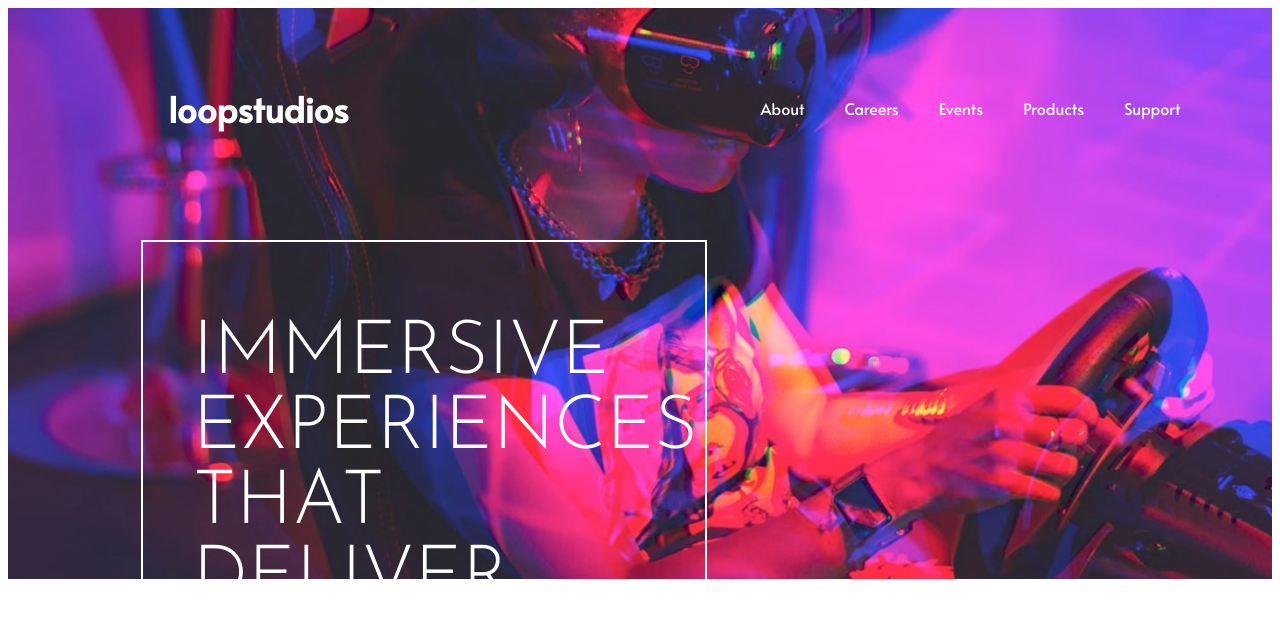
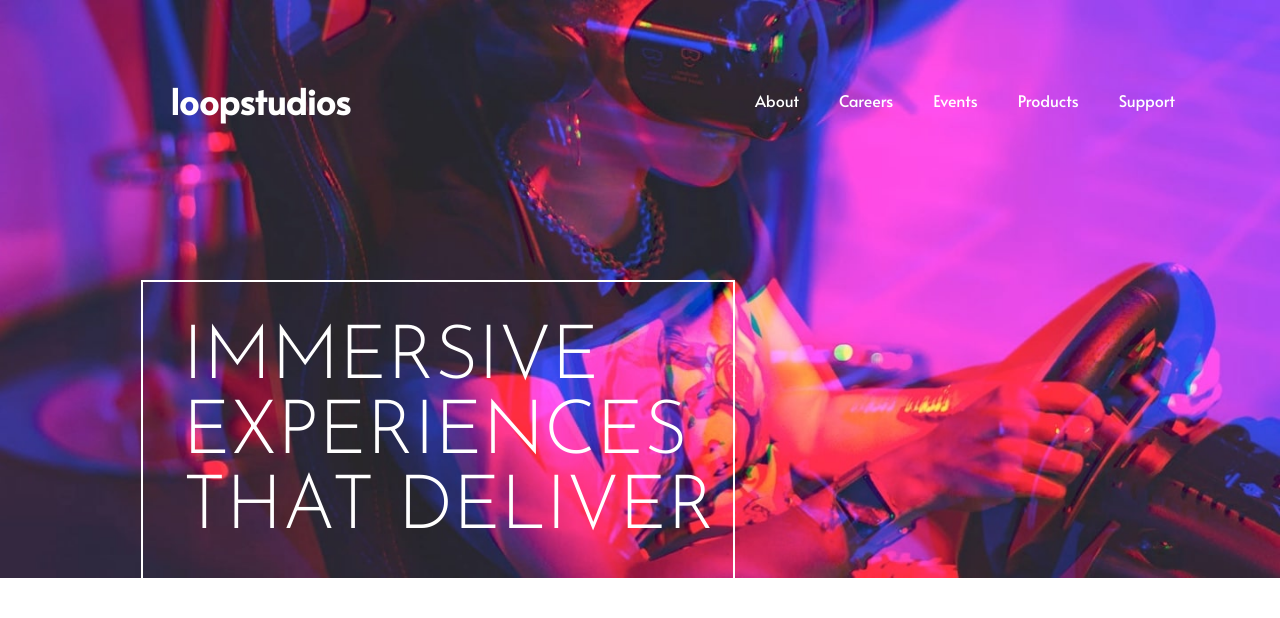
Before and after one commit to Jeyaprabakar01/TWC-Challenge-Jeyaprabakar, a React (Create React App) app: page / in a window 1280 px wide. Shown: the top 618 px of the page. Built offline with nearby package versions, Linux system fonts and the light colour scheme.

Commit message:
app.css, navbar.css, hero.css updated

```diff
--- a/src/App.css
+++ b/src/App.css
@@ -1,2 +1,3 @@
-.App {
+* {
+  margin: 0;
 }
--- a/src/components/hero/hero.css
+++ b/src/components/hero/hero.css
@@ -5,20 +5,20 @@
 
 .intro-img img {
   width: 100%;
-  height: 100%;
   position: relative;
   object-fit: cover;
 }
 
 .content {
-  height: 50%;
-  width: 40%;
-  padding-left: 50px;
+  height: 35%;
+  width: 43%;
   position: absolute;
-  top: 30%;
+  top: 35%;
   left: 11%;
   font-size: 75px;
   border: 2px solid white;
+  padding-left: 40px;
+  padding-top: 40px;
 }
 
 .content p {
--- a/src/components/navbar/navbar.css
+++ b/src/components/navbar/navbar.css
@@ -13,7 +13,7 @@
   flex: 1;
   font-size: 35px;
   font-weight: bold;
-  padding-left: 160px;
+  padding-left: 170px;
 }
 
 .right {
```
